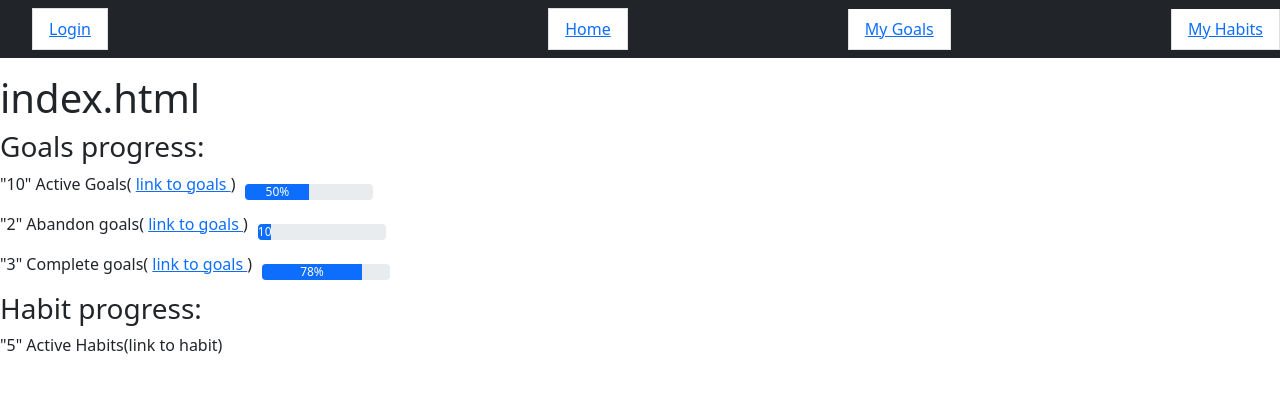
After one commit to Oleksiy-Liubchenko/habits-and-goals-service, a Django app: page / in a window 1280 px wide. The commit adds this page. Shown: the top 393 px of the page. Run offline with Django 4.2, Linux system fonts and the light colour scheme.

Commit message:
Add index.html & update related files: view, sidebar, urls

```diff
--- a/templates/includes/sidebar.html
+++ b/templates/includes/sidebar.html
@@ -8,7 +8,7 @@
 
   <br>
 
-  <li class="list-group-item"><a href="#">Home</a></li>
+  <li class="list-group-item"><a href="{% url 'tracker:index' %}">Home</a></li>
   <li class="list-group-item"><a href="{% url 'tracker:goal-list' %}">My Goals</a></li>
   <li class="list-group-item"><a href="{% url 'tracker:habit-list' %}">My Habits</a></li>
 </ul>
--- /dev/null
+++ b/templates/index.html
@@ -0,0 +1,58 @@
+{% extends "base.html" %}
+
+{% block content %}
+  <h1>index.html</h1>
+  <h3>Goals progress:</h3>
+
+  <div style="display: flex; align-items: center;">
+    <p style="margin-right: 10px;">"10" Active Goals(
+      <a href="#">
+      link to goals
+      </a>)
+    </p>
+
+    <div class="progress" style="width: 10%;">
+      <div class="progress-bar" role="progressbar" style="width: 50%;"
+           aria-valuenow="50" aria-valuemin="0" aria-valuemax="100">
+        50%
+      </div>
+    </div>
+  </div>
+
+   <div style="display: flex; align-items: center;">
+    <p style="margin-right: 10px;">"2" Abandon goals(
+      <a href="#">
+      link to goals
+      </a>)
+    </p>
+
+    <div class="progress" style="width: 10%;">
+      <div class="progress-bar" role="progressbar" style="width: 10%;"
+           aria-valuenow="50" aria-valuemin="0" aria-valuemax="100">
+        10%
+      </div>
+    </div>
+  </div>
+
+  <div style="display: flex; align-items: center;">
+    <p style="margin-right: 10px;">"3" Complete goals(
+      <a href="#">
+      link to goals
+      </a>)
+    </p>
+
+    <div class="progress" style="width: 10%;">
+      <div class="progress-bar" role="progressbar" style="width: 78%;"
+           aria-valuenow="50" aria-valuemin="0" aria-valuemax="100">
+        78%
+      </div>
+    </div>
+  </div>
+
+
+
+  <h3>Habit progress:</h3>
+    <p>"5" Active Habits(link to habit)</p>
+
+
+{% endblock content %}
--- a/tracker/urls.py
+++ b/tracker/urls.py
@@ -8,11 +8,16 @@ from tracker.views import (
     HabitCreateView,
     HabitDetailView,
     NoteCreateView,
-    CommentaryGoalCreateView, CommentaryHabitCreateView
+    CommentaryGoalCreateView, CommentaryHabitCreateView, index
 )
 
 
 urlpatterns = [
+    path(
+        "",
+        index,
+        name="index"
+    ),
     path(
         "goals/",
         GoalListView.as_view(),
--- a/tracker/views.py
+++ b/tracker/views.py
@@ -16,8 +16,10 @@ from tracker.models import (
 )
 
 
-def index(request, pk):
-    pass
+def index(request):
+    context = {}
+
+    return render(request, "index.html", context=context)
 
 
 class GoalListView(generic.ListView):
```
